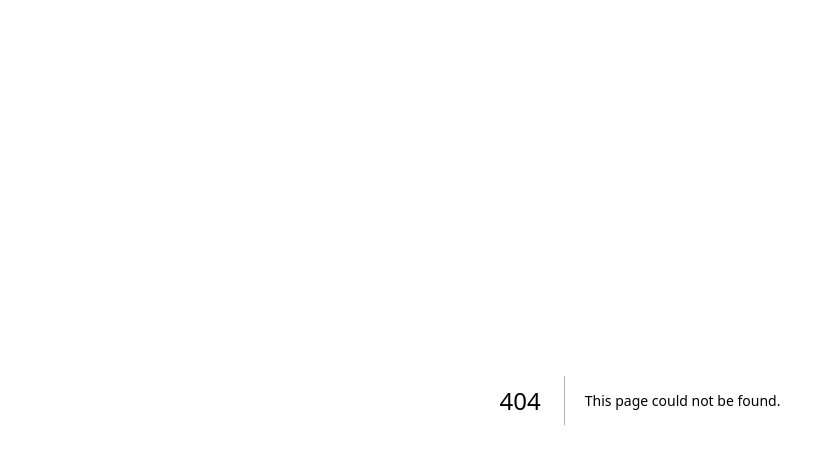
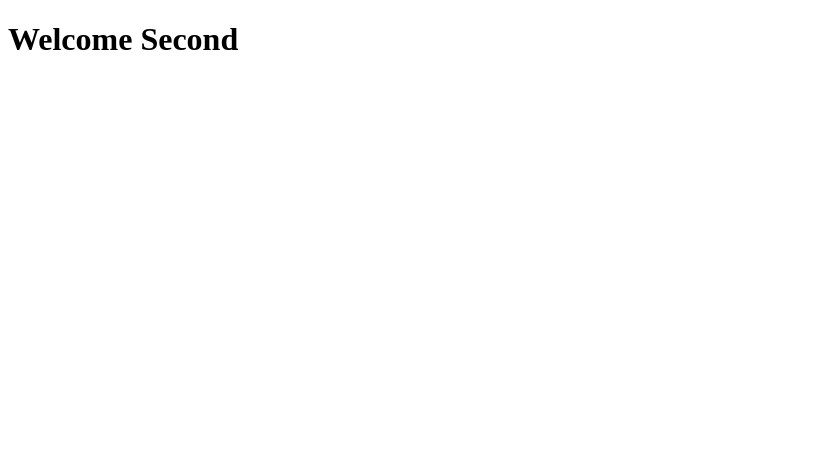
Before and after one commit to anythinglord/next-course, a Next.js app: page /blog/second in a window 1280 px wide. Before the commit this address had no page. Shown: the top 464 px of the page, without its empty margins (0-835 px from the left). Built offline with nearby package versions, Linux system fonts and the light colour scheme.

Commit message:
nested routes

```diff
--- /dev/null
+++ b/src/app/blog/first/page.tsx
@@ -0,0 +1,5 @@
+const FirstBlog = () => {
+    return <h1>Welcome First</h1>
+}
+
+export default FirstBlog
--- /dev/null
+++ b/src/app/blog/page.tsx
@@ -0,0 +1,5 @@
+const Blog = () => {
+    return <h1>Welcome Blog</h1>
+}
+
+export default Blog
--- /dev/null
+++ b/src/app/blog/second/page.tsx
@@ -0,0 +1,5 @@
+const SecondBlog = () => {
+    return <h1>Welcome Second</h1>
+}
+
+export default SecondBlog
```
